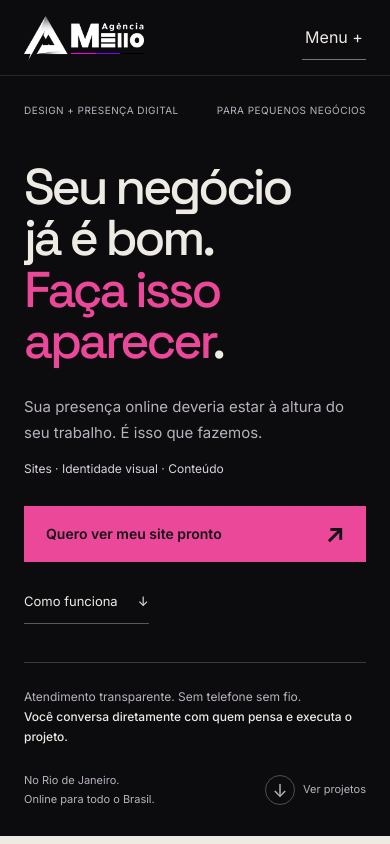
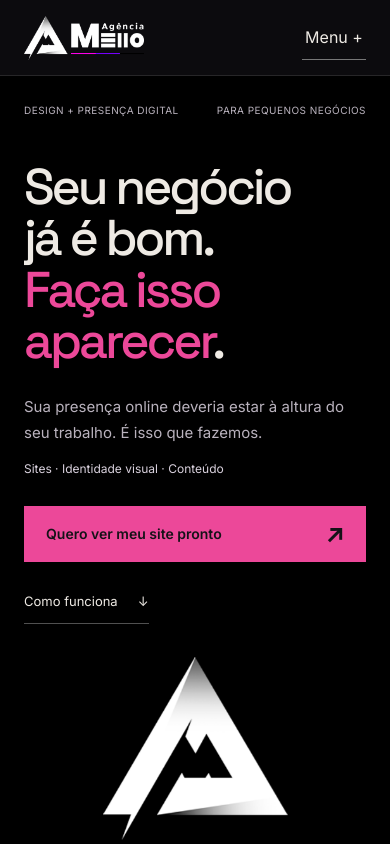
Before and after one commit to agenciamello/agencia-mello, a React (Vite) app: page / in a window 390 px wide. Shown: the top 844 px of the page. Built offline with nearby package versions, Linux system fonts and the light colour scheme.

Commit message:
feat: adiciona motion video no hero

```diff
--- a/src/components/studio/ExperienceHero.tsx
+++ b/src/components/studio/ExperienceHero.tsx
@@ -1,4 +1,52 @@
+import { useEffect, useRef, useState } from 'react';
 import { ContactLink } from './Studio';
+
+function HeroMotionMark() {
+  const [reducedMotion, setReducedMotion] = useState(() =>
+    typeof window !== 'undefined' && window.matchMedia('(prefers-reduced-motion: reduce)').matches
+  );
+  const [failed, setFailed] = useState(false);
+  const videoRef = useRef<HTMLVideoElement>(null);
+
+  useEffect(() => {
+    const media = window.matchMedia('(prefers-reduced-motion: reduce)');
+    const syncPreference = () => setReducedMotion(media.matches);
+    syncPreference();
+    media.addEventListener('change', syncPreference);
+    return () => media.removeEventListener('change', syncPreference);
+  }, []);
+
+  useEffect(() => {
+    const video = videoRef.current;
+    if (!video) return;
+    if (reducedMotion) {
+      video.pause();
+      video.currentTime = 0;
+      return;
+    }
+    void video.play().catch(() => {});
+  }, [reducedMotion]);
+
+  if (reducedMotion || failed) {
+    return <div className="brand-sculpture brand-sculpture-static"><img src="/assets/agencia-mello-icone.png" alt="" width="292" height="289" fetchPriority="high"/></div>;
+  }  return <div className="brand-sculpture brand-sculpture-video">
+    <video
+      ref={videoRef}
+      className="hero-motion-video"
+      autoPlay
+      muted
+      loop
+      playsInline
+      preload="metadata"
+      poster="/assets/agencia-mello-icone.png"
+      onError={() => setFailed(true)}
+      aria-hidden="true"
+    >
+      <source src="/assets/agencia-mello-hero-motion.webm" type="video/webm"/>
+      <source src="/assets/agencia-mello-hero-motion.mp4" type="video/mp4"/>
+    </video>
+  </div>;
+}
 
 export function ExperienceHero() {
   return <section className="experience-hero" id="inicio" data-chapter="Início">
@@ -10,10 +58,9 @@ export function ExperienceHero() {
           <p className="hero-description">Sua presença online deveria estar à altura do seu trabalho. É isso que fazemos.</p>
           <p className="hero-scope">Sites · Identidade visual · Conteúdo</p>
           <div className="hero-actions"><ContactLink className="primary-cta" messageKey="hero">Quero ver meu site pronto <span aria-hidden="true">↗</span></ContactLink><a href="#processo" className="quiet-link">Como funciona <span aria-hidden="true">↓</span></a></div>
-        </div>
-        <div className="hero-art" aria-hidden="true">
+        </div>        <div className="hero-art" aria-hidden="true">
           <div className="hero-art-plane" data-depth>
-            <div className="brand-sculpture"><img src="/assets/agencia-mello-icone.png" alt="" width="292" height="289" fetchPriority="high"/></div>
+            <HeroMotionMark/>
           </div>
           <span className="art-coordinate">Ideia → forma → presença</span>
         </div>
--- a/src/experience.css
+++ b/src/experience.css
@@ -25,7 +25,7 @@
 .chapter-nav [aria-current]{color:#ff82be}.chapter-nav [aria-current] i{width:20px}.chapter-nav a:hover b,.chapter-nav a:focus-visible b{opacity:1}
 
 /* Hero: the sentence leads; the official mark signs the composition. */
-.experience-hero{position:relative;isolation:isolate;overflow:clip}.hero-scene{padding-top:30px}
+.experience-hero{position:relative;isolation:isolate;overflow:clip;background:#000}.hero-scene{padding-top:30px}
 .hero-eyebrow{display:flex;justify-content:space-between;gap:20px;font-size:11px;letter-spacing:.1em;text-transform:uppercase;color:var(--muted)}.hero-edition{text-align:right}
 .hero-composition{display:grid;grid-template-columns:minmax(0,1.6fr) minmax(0,.65fr);align-items:center;gap:48px;padding:60px 0 64px}
 .hero-message{min-width:0}.hero-message h1{font-size:clamp(72px,7.5vw,112px);line-height:.99;letter-spacing:-.065em;text-wrap:initial}
@@ -35,7 +35,7 @@
 .primary-cta{display:inline-flex;align-items:center;justify-content:space-between;gap:32px;min-height:56px;padding:16px 22px;background:var(--pink);color:var(--ink);font-size:14px;font-weight:600;transition:background var(--micro),transform var(--micro)}
 .primary-cta span{font-size:24px;line-height:1;transition:transform var(--micro)}.primary-cta:hover{background:#ff83bf}.primary-cta:hover span{transform:translate(3px,-3px)}.primary-cta:active{transform:translateY(2px)}
 .quiet-link{display:inline-flex;align-items:center;justify-content:space-between;gap:20px;min-height:48px;border-bottom:1px solid #ffffff50;font-size:13px}.quiet-link:hover{color:var(--pink)}
-.hero-art{position:relative;height:340px;align-self:center}.hero-art-plane{position:absolute;inset:0;display:grid;place-items:center}.brand-sculpture{width:min(100%,292px)}.brand-sculpture img{width:100%;height:auto}
+.hero-art{position:relative;height:340px;align-self:center}.hero-art-plane{position:absolute;inset:0;display:grid;place-items:center}.brand-sculpture{display:grid;place-items:center;transform-origin:center;will-change:transform}.brand-sculpture-video{width:min(135%,560px);aspect-ratio:848/478;overflow:hidden}.brand-sculpture-video video{display:block;width:100%;height:100%;object-fit:contain;background:transparent;mix-blend-mode:screen}.brand-sculpture-static{width:min(72%,292px)}.brand-sculpture-static img{display:block;width:100%;height:auto}
 .art-coordinate{position:absolute;bottom:-22px;left:0;right:0;border-top:1px solid #ffffff35;padding-top:18px;font-size:11px;letter-spacing:.06em;color:var(--muted)}
 .hero-baseline{display:grid;grid-template-columns:minmax(0,1.3fr) auto minmax(0,.8fr);align-items:center;gap:36px;padding:25px 0 30px;border-top:1px solid #ffffff30;font-size:12px;color:var(--muted)}
 .hero-baseline>span:first-child{max-width:530px}.hero-baseline strong{font-weight:500;color:var(--paper)}.hero-location{text-align:right}
@@ -165,7 +165,7 @@
   .hero-scene{padding-top:26px}.hero-eyebrow{font-size:10px;letter-spacing:.045em;gap:14px}.hero-eyebrow>span{max-width:50%}
   .hero-composition{display:block;padding:42px 0 38px}.hero-message h1{font-size:clamp(44px,12.9vw,78px);line-height:1.02;letter-spacing:-.062em}
   .hero-description{font-size:15px;margin-top:28px!important;max-width:40ch}.hero-scope{font-size:12px;margin-top:14px!important}
-  .hero-actions{gap:18px;margin-top:26px;align-items:stretch}.primary-cta{width:100%;font-size:14px;min-height:56px}.quiet-link{font-size:13px;min-height:44px}.hero-art{display:none}
+  .hero-actions{gap:18px;margin-top:26px;align-items:stretch}.primary-cta{width:100%;font-size:14px;min-height:56px}.quiet-link{font-size:13px;min-height:44px}.hero-art{display:block;width:100%;height:auto;aspect-ratio:848/478;margin-top:28px}.brand-sculpture-video{width:100%}.brand-sculpture-static{width:min(54%,220px)}.art-coordinate{display:none}
   .hero-baseline{grid-template-columns:1fr auto;gap:20px;font-size:12px;padding-block:24px}.hero-baseline>span:first-child{grid-column:1/-1}
   .hero-location{grid-column:1;grid-row:2;font-size:11px}.scroll-cue{grid-column:2;grid-row:2;font-size:11px;gap:8px}.scroll-cue>span{width:30px;height:30px}
   .experience-work{padding-top:64px}.section-label{font-size:11px;gap:16px}.work-introduction{margin:26px 0 44px;gap:24px}
--- a/tests/sprint.cjs
+++ b/tests/sprint.cjs
@@ -7,6 +7,12 @@ const fs=require('node:fs');
  const page=await browser.newPage({viewport:{width:1440,height:900}});
  await page.goto(process.env.SITE_URL||'http://127.0.0.1:4173/');
  await page.locator('.contact-intent').waitFor();
+ const heroVideo=page.locator('.hero-motion-video');
+ await expect(heroVideo).toHaveCount(1);
+ await page.waitForTimeout(600);
+ const heroVideoState=await heroVideo.evaluate(video=>({autoplay:video.autoplay,muted:video.muted,loop:video.loop,playsInline:video.playsInline,paused:video.paused,currentSrc:video.currentSrc}));
+ assert.deepEqual({autoplay:heroVideoState.autoplay,muted:heroVideoState.muted,loop:heroVideoState.loop,playsInline:heroVideoState.playsInline,paused:heroVideoState.paused},{autoplay:true,muted:true,loop:true,playsInline:true,paused:false});
+ assert.match(heroVideoState.currentSrc,/agencia-mello-hero-motion\.(webm|mp4)$/);
  assert.equal(await page.locator('.hero-project').count(),0);
  assert.equal(await page.locator('.contact-line').count(),3);
  assert.equal(await page.locator('.contact-composition a').count(),0,'O título editorial não deve ignorar a intenção de contato.');
@@ -41,6 +47,8 @@ const fs=require('node:fs');
  await page.keyboard.press('ArrowRight');
  await expect(page.locator('input[value="identidade"]')).toBeChecked();
  await page.emulateMedia({reducedMotion:'reduce'});
+ await expect(page.locator('.hero-motion-video')).toHaveCount(0);
+ await expect(page.locator('.brand-sculpture-static img')).toHaveCount(1);
  await expect.poll(()=>page.locator('.contact-line>b').first().evaluate(e=>e.style.transform)).toBe('');
  await page.evaluate(()=>window.scrollTo({top:0,behavior:'instant'}));
  fs.mkdirSync('artifacts',{recursive:true});
```
Also changed, not shown: 2 other files (tests, documents, lock files or other folders).
